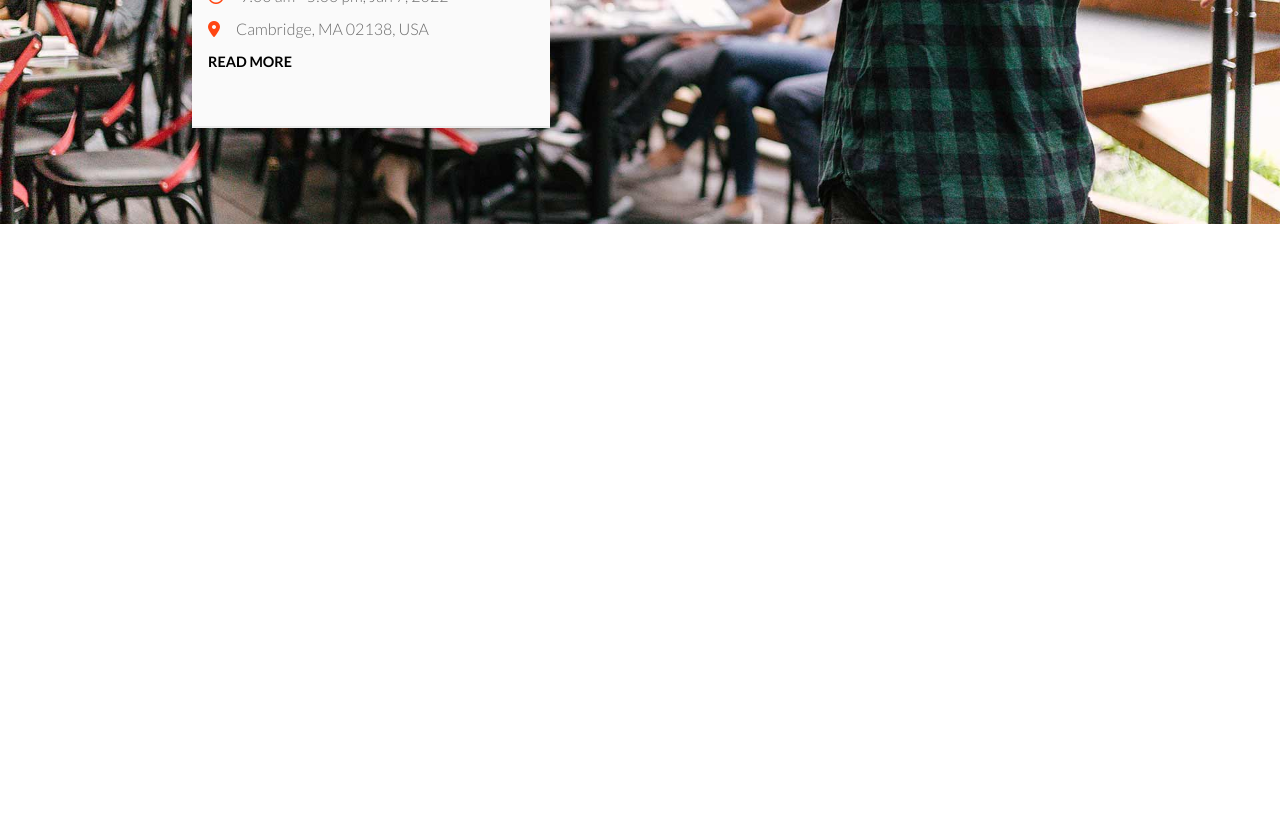
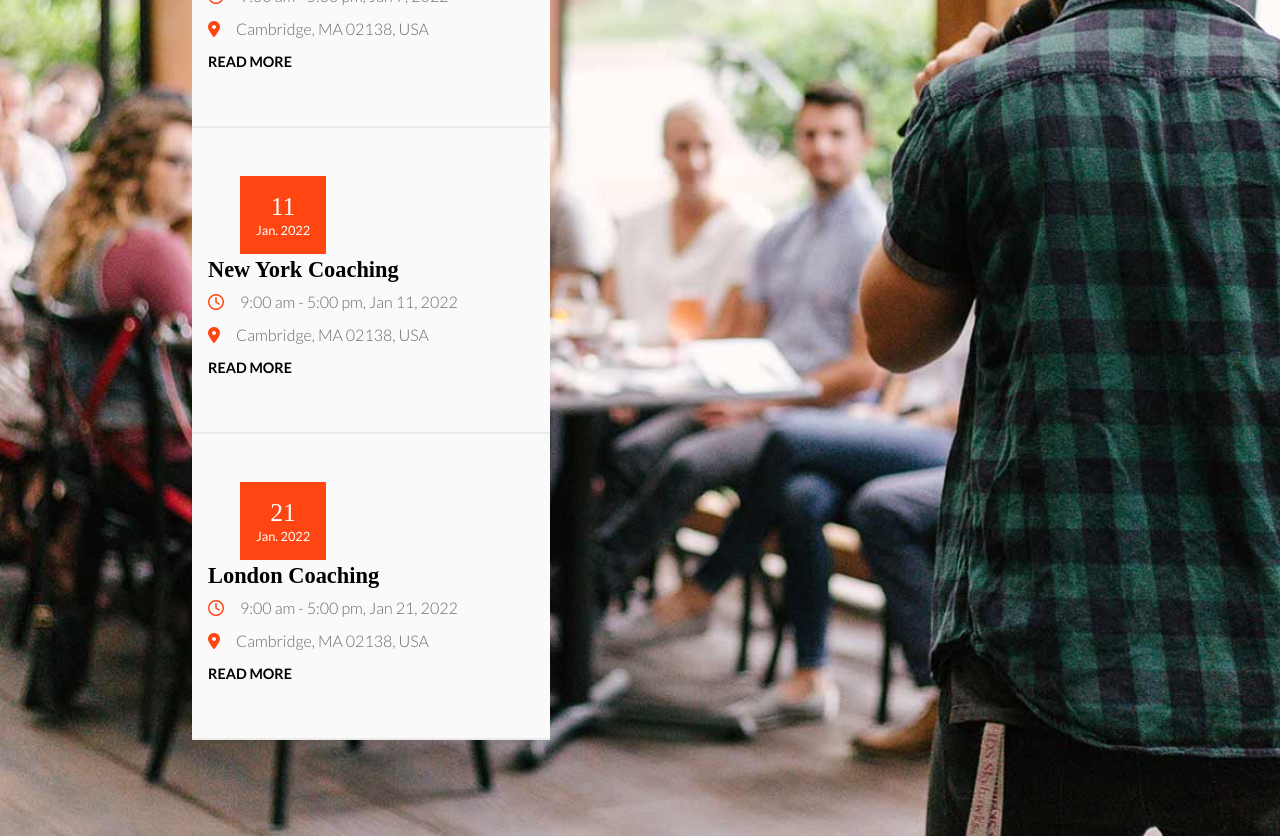
Before and after one commit to DavideIsaia/proj-html-vuejs, a Vue app: page / in a window 1280 px wide. Shown: the part 2380-3216 px from the top of the page. Before the commit the page ends 2604 px from the top, so only its background shows below. Built offline with nearby package versions, Linux system fonts and the light colour scheme; a web font is replaced by a local one.

Commit message:
calendario aggiunto in modo dinamico

```diff
--- a/src/components/AppMain.vue
+++ b/src/components/AppMain.vue
@@ -24,24 +24,11 @@
       <div class="container">
         <div class="calendar">
           <div class="title bold">Upcoming Events</div>
-          <div class="meeting clearfix">
-            <div class="date">
-              <div class="day">07</div>
-              <div class="month">Jan. 2022</div>
-            </div>
-            <div class="col-right">
-              <h6>Melbourne Coaching</h6>
-              <div>
-                <i class="far fa-clock"></i
-                ><span class="text">9:00 am - 5:00 pm, Jan 7, 2022</span>
-              </div>
-              <div>
-                <i class="fas fa-map-marker-alt"></i
-                ><span class="text">Cambridge, MA 02138, USA</span>
-              </div>
-              <div class="read-more">read more</div>
-            </div>
-          </div>
+          <CalendarCard
+            v-for="(element, index) in meetings"
+            :key="index"
+            :element="element"
+          />
         </div>
       </div>
     </section>
@@ -51,11 +38,13 @@
 <script>
 import SpecCard from "./SpecCard.vue";
 import CitCard from "./CitCard.vue";
+import CalendarCard from "./CalendarCard.vue";
 export default {
   name: "AppMain",
   components: {
     SpecCard,
     CitCard,
+    CalendarCard,
   },
   data() {
     return {
@@ -143,42 +132,6 @@ main {
         font-size: 1.8rem;
         border-bottom: 2px solid $bdr-color-03;
       }
-      .meeting {
-        background-color: $bg-color-04;
-        padding: 3rem 0;
-        border-bottom: 2px solid $bdr-color-03;
-        .date {
-          float: left;
-          padding: 1rem;
-          background-color: $bg-color-08;
-          color: white;
-          text-align: center;
-          margin-left: 3rem;
-          .day {
-            font-size: 1.6rem;
-          }
-          .month {
-            font-family: "Lato", sans-serif;
-            font-size: 0.8rem;
-          }
-        }
-        .col-right {
-          float: left;
-          padding-left: 1rem;
-          text-align: left;
-          line-height: 2rem;
-          h6 {
-            font-size: 1.4rem;
-          }
-          i {
-            margin-right: 1rem;
-            color: $txt-color-08;
-          }
-          span {
-            font-size: 1rem;
-          }
-        }
-      }
     }
   }
 }
--- /dev/null
+++ b/src/components/CalendarCard.vue
@@ -0,0 +1,68 @@
+<template>
+  <div class="meeting clearfix">
+    <div class="date">
+      <div class="day">{{ element.day }}</div>
+      <div class="month">{{ element.month }}</div>
+    </div>
+    <div class="col-right">
+      <h6>{{ element.title }}</h6>
+      <div>
+        <i class="far fa-clock"></i><span class="text">{{ element.hour }}</span>
+      </div>
+      <div>
+        <i class="fas fa-map-marker-alt"></i
+        ><span class="text">{{ element.place }}</span>
+      </div>
+      <div class="read-more">read more</div>
+    </div>
+  </div>
+</template>
+
+<script>
+export default {
+  name: "CalendarCard",
+  props: {
+    element: Object,
+  },
+};
+</script>
+
+<style lang="scss" scoped>
+@import "../style/variables.scss";
+.meeting {
+  background-color: $bg-color-04;
+  padding: 3rem 0;
+  border-bottom: 2px solid $bdr-color-03;
+  .date {
+    float: left;
+    padding: 1rem;
+    background-color: $bg-color-08;
+    color: white;
+    text-align: center;
+    margin-left: 3rem;
+    .day {
+      font-size: 1.6rem;
+    }
+    .month {
+      font-family: "Lato", sans-serif;
+      font-size: 0.8rem;
+    }
+  }
+  .col-right {
+    float: left;
+    padding-left: 1rem;
+    text-align: left;
+    line-height: 2rem;
+    h6 {
+      font-size: 1.4rem;
+    }
+    i {
+      margin-right: 1rem;
+      color: $txt-color-08;
+    }
+    span {
+      font-size: 1rem;
+    }
+  }
+}
+</style>
```
